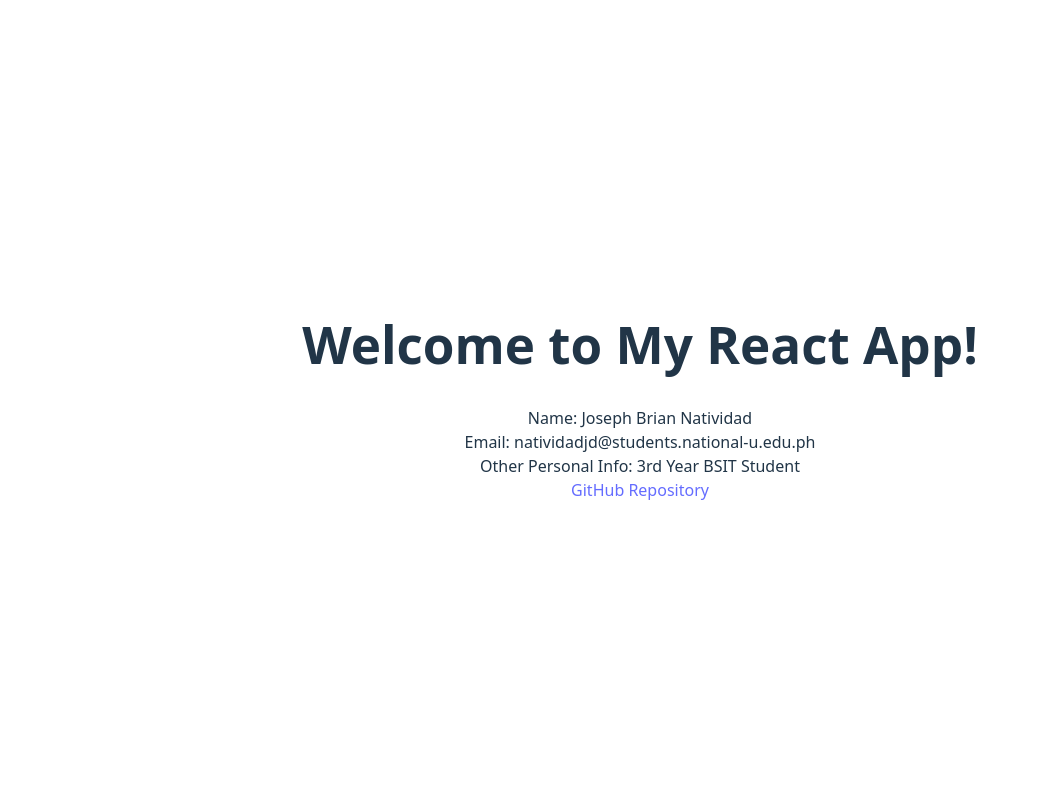
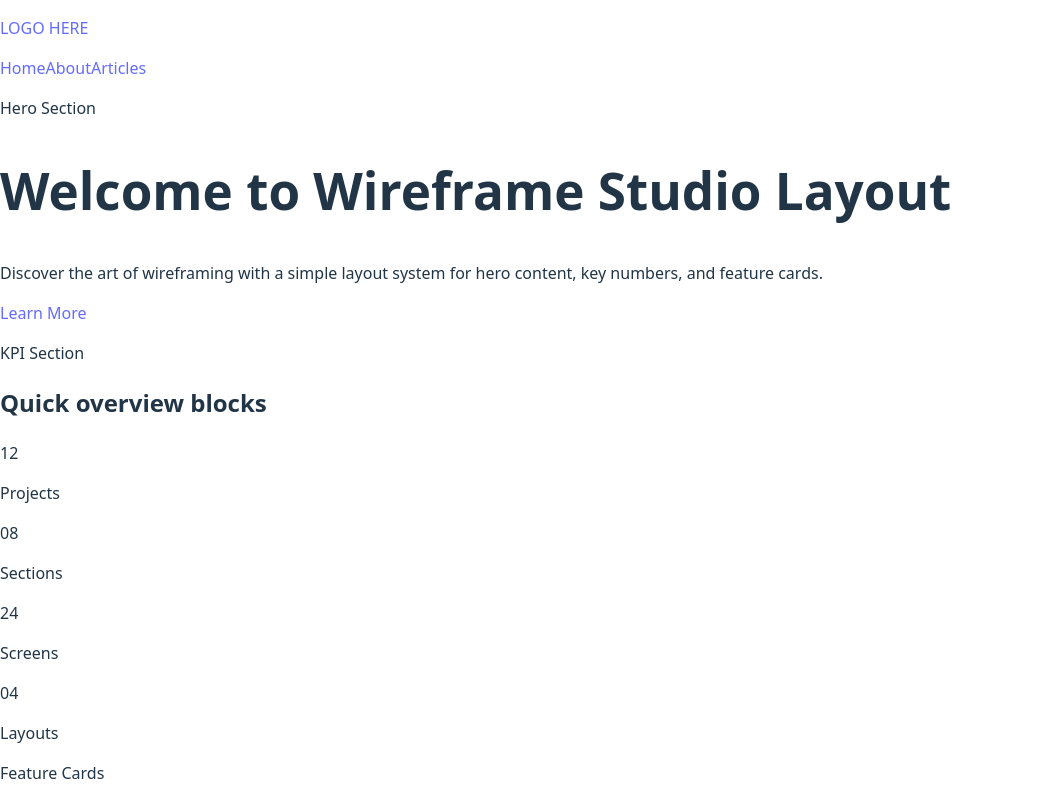
Before and after one commit to njeybe/natividad-webprog, a React (Vite) app in the folder natividad-client/: page / in a window 1280 px wide. Shown: the top 800 px of the page, without its empty margins (0-1038 px from the left). Built offline with nearby package versions, Linux system fonts and the light colour scheme.

Commit message:
done with boilerplates for components, pages, and App.jsx

```diff
--- a/natividad-client/src/App.jsx
+++ b/natividad-client/src/App.jsx
@@ -1,24 +1,36 @@
-import React from "react";
-import "./App.css";
+import { createBrowserRouter, RouterProvider } from "react-router-dom";
+import Layout from "./components/Layout";
+import ArticlePage from "./pages/ArticlePage";
+import HomePage from "./pages/HomePage";
+import AboutPage from "./pages/AboutPage";
 
+const routes = [
+  {
+    path: "/",
+    element: <Layout />,
+    children: [
+      {
+        path: "",
+        element: <HomePage />,
+      },
+      {
+        path: "about",
+        element: <AboutPage />,
+      },
+      {
+        path: "article",
+        element: <ArticlePage />,
+      },
+    ],
+  },
+];
+
+const router = createBrowserRouter(routes);
 function App() {
   return (
     <>
-      <div className="App">
-        <header className="App-header">
-          <h1>Welcome to My React App!</h1>
-          <p>
-            Name: Joseph Brian Natividad <br />
-            Email: natividadjd@students.national-u.edu.ph <br />
-            Other Personal Info: 3rd Year BSIT Student <br />
-            <a href="https://github.com/njeybe/natividad-webprog">
-              GitHub Repository
-            </a>
-          </p>
-        </header>
-      </div>
+      <RouterProvider router={router} />
     </>
   );
 }
-
 export default App;
```
Also changed, not shown: natividad-client/src/pages/AboutPage.jsx (renamed from natividad-client/src/pages/AboutPages.jsx).
